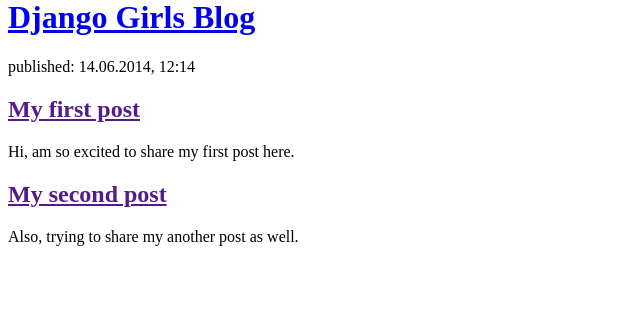
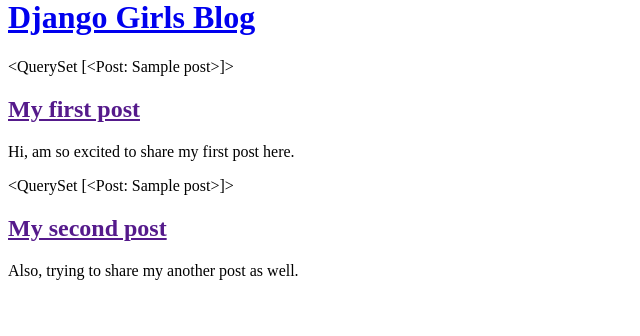
Before and after one commit to Chandarahas/My-First-Blog, a Django app: template blog/templates/blog/post_list.html in a window 1280 px wide. Shown: the part 22-358 px from the top of the page, without its empty margins (0-640 px from the left). Run offline with Django 3.2, Linux system fonts and the light colour scheme; the template is opened without the code that fills it: values that come from a table or form of the project are taken from there, others are empty; tables that the repository leaves empty hold one stand-in row (values such as "Sample post").

Commit message:
Modified templates to display posts from database.

```diff
--- a/blog/templates/blog/post_list.html
+++ b/blog/templates/blog/post_list.html
@@ -8,13 +8,12 @@
             <h1><a href="/">Django Girls Blog</a></h1>
         </header>
 
-        <article>
-            <time>published: 14.06.2014, 12:14</time>
+        {{ posts }}
             <h2><a href="">My first post</a></h2>
             <p>Hi, am so excited to share my first post here.</p>
         </article>
 
-        <article>
+        {{ posts }}
 
             <h2><a href="">My second post</a></h2>
             <p>Also, trying to share my another post as well.</p>
--- a/blog/views.py
+++ b/blog/views.py
@@ -1,6 +1,9 @@
 from django.shortcuts import render
+from django.utils import timezone
+from .models import Post
 
 # Create your views here.
 
 def post_list(request):
-    return render(request, 'blog/post_list.html', {})
+    Post.objects.filter(published_date__lte=timezone.now()).order_by('published_date')
+    return render(request, 'blog/post_list.html', {'posts': posts})
```
